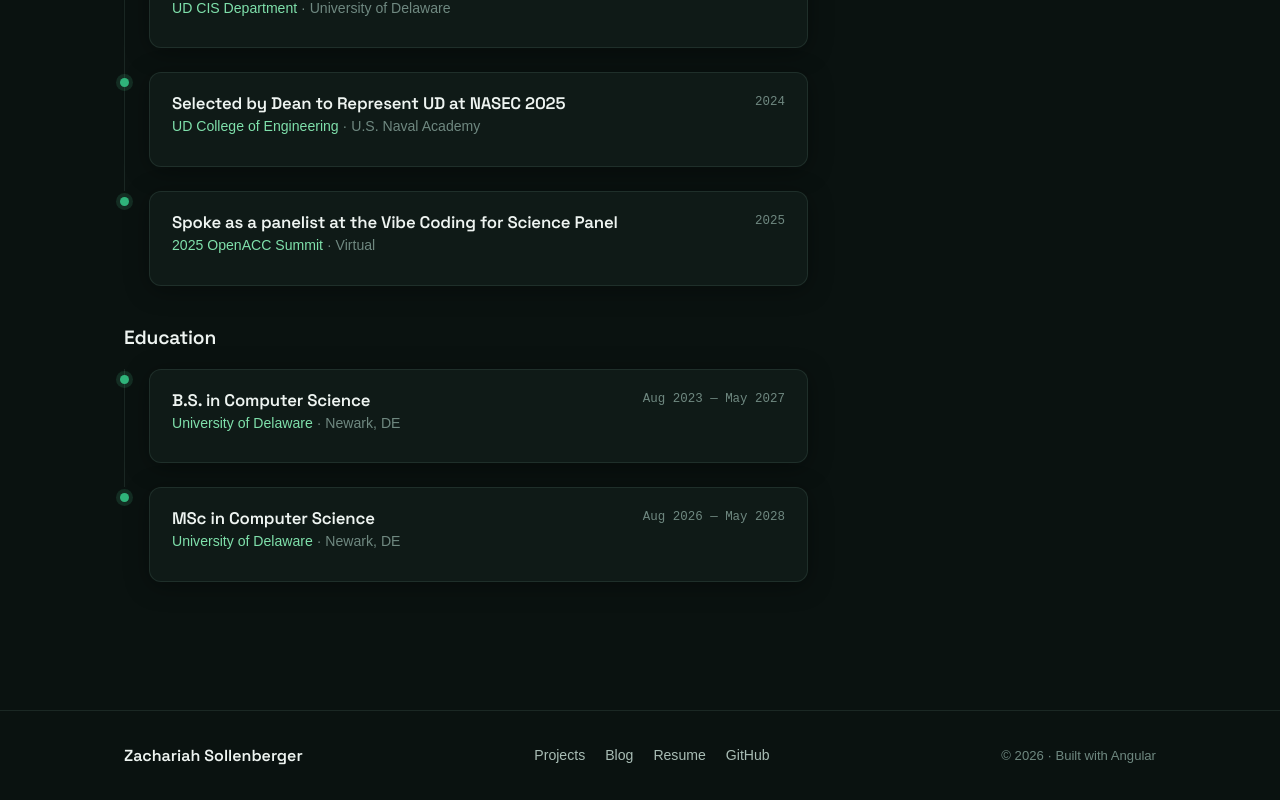
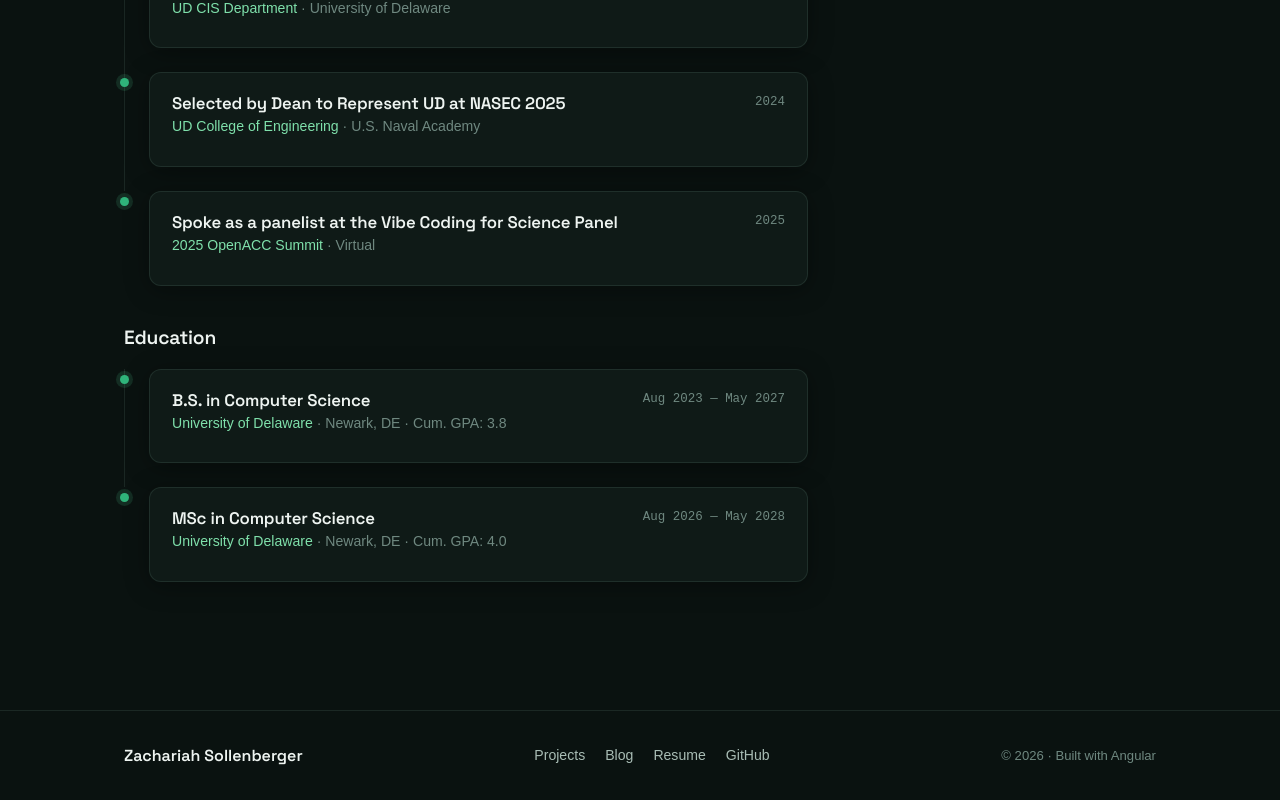
Before and after one commit to Xachaeus/portfolio, an Angular app: page /resume in a window 1280 px wide. Shown: the part 2029-2829 px from the top of the page. Built offline with nearby package versions, Linux system fonts and the light colour scheme.

Commit message:
Set up display for GPA

```diff
--- a/src/app/pages/resume/resume.component.html
+++ b/src/app/pages/resume/resume.component.html
@@ -122,7 +122,10 @@
                 <div class="job-header">
                   <div>
                     <h3>{{ edu.degree }}</h3>
-                    <p class="org">{{ edu.institution }}@if (edu.location) { <span class="text-muted"> · {{ edu.location }}</span> }</p>
+                    <p class="org">{{ edu.institution }}
+                      @if (edu.location) { <span class="text-muted"> · {{ edu.location }}</span> }
+                      @if (edu.gpa) { <span class="text-muted"> · Cum. GPA: {{ edu.gpa }}</span> }
+                    </p>
                   </div>
                   <span class="date-range mono">{{ formatRange(edu.startDate, edu.endDate) }}</span>
                 </div>
```
